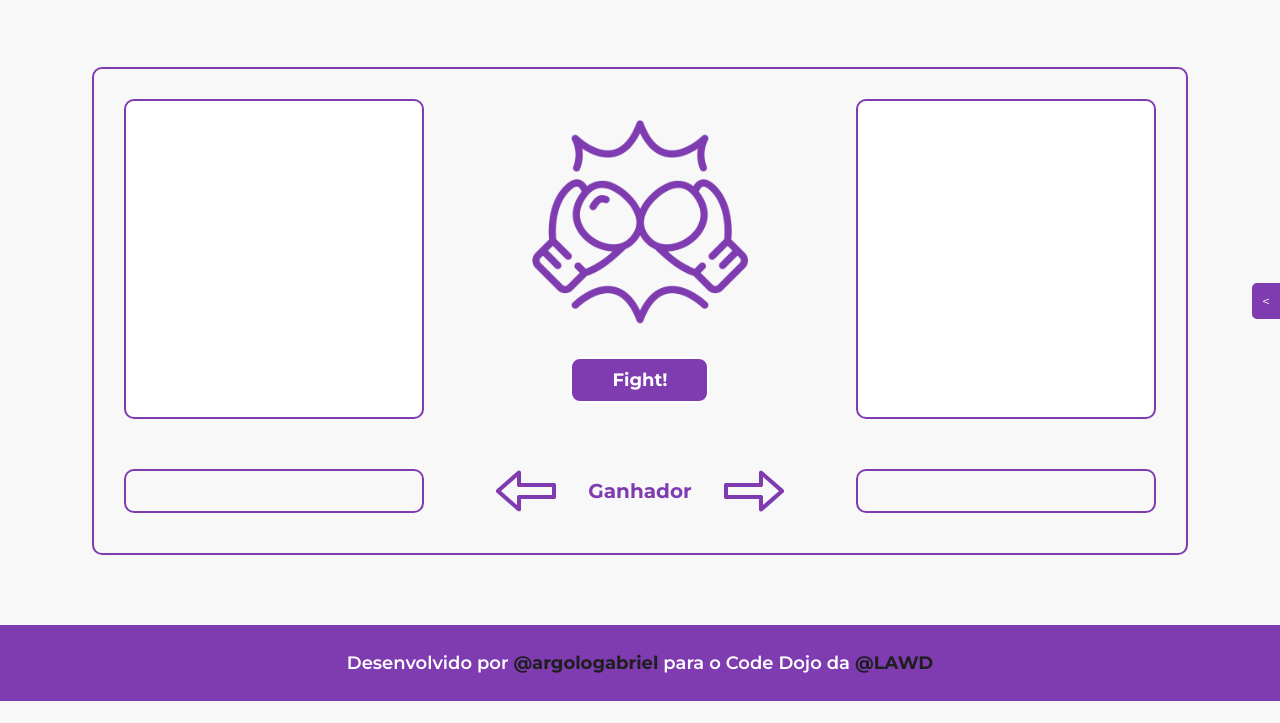
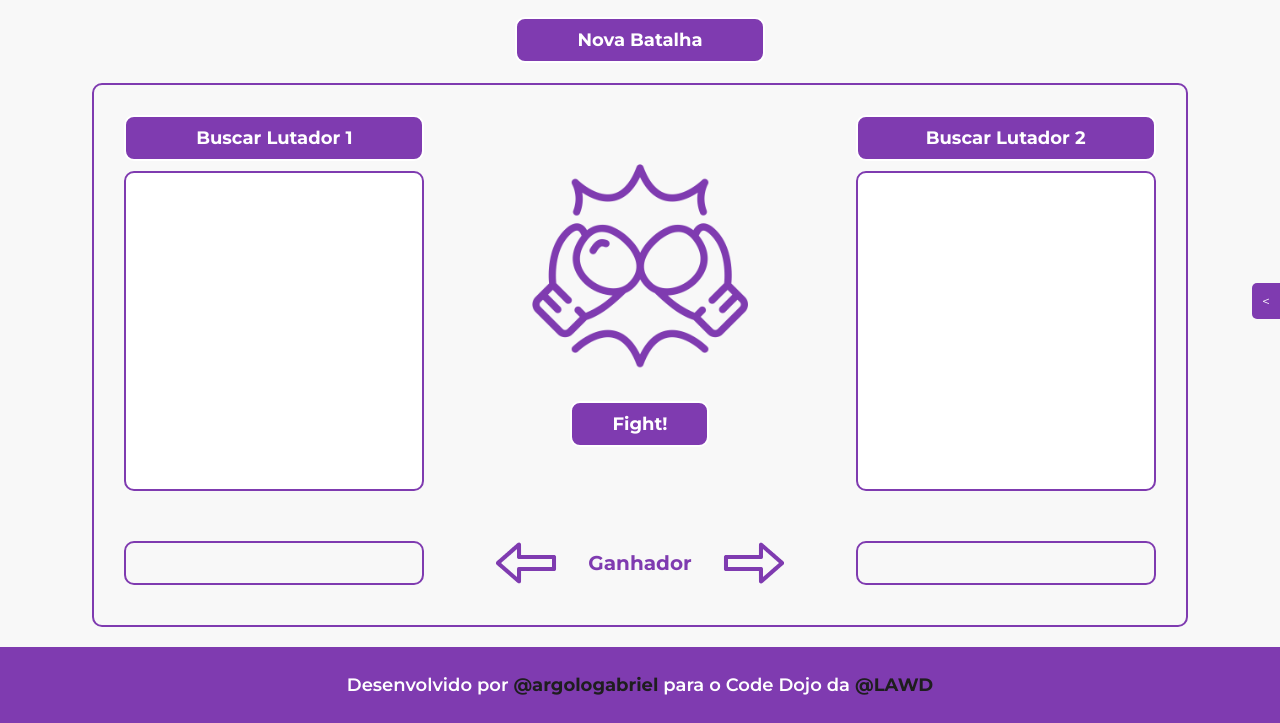
Before and after one commit to Lawd-UFS/coding-dojo-semac, a website: page public/index.html in a window 1280 px wide. Shown: the part 99-822 px from the top of the page. Before the commit the page ends 800 px from the top, so only its background shows below. Drawn offline with Linux system fonts and the light colour scheme.

Commit message:
feat: adiciona botão para iniciar uma nova batalha e botões para buscar os lutadores

```diff
--- a/public/index.html
+++ b/public/index.html
@@ -35,11 +35,17 @@
 
     <main class="main">
 
+      <button class="use-new-battle">Nova Batalha</button>
+
       <section class="full-ring">
 
         <div class="ring">
 
-          <div class="card"></div> <!-- Linguagem 1 -->
+          <div class="fighter">
+            <button class="use-button-fighter">Buscar Lutador 1</button>
+            <div class="card"></div> <!-- Linguagem 1 -->
+          </div>
+
 
           <div class="vs">
             <img class="gloves" src="assets/gloves.png">
@@ -48,7 +54,10 @@
             </div>
           </div>
 
-          <div class="card"></div> <!-- Linguagem 2 -->
+          <div class="fighter">
+            <button class="use-button-fighter">Buscar Lutador 2</button>
+            <div class="card"></div> <!-- Linguagem 2 -->
+          </div>
 
         </div>
 
--- a/public/styles/index.css
+++ b/public/styles/index.css
@@ -69,8 +69,21 @@
   border-radius: 10px;
   display: flex;
   flex-direction: column;
+  margin-top: 20px;
   padding: 30px;
   text-align: center;
+}
+
+.use-new-battle {
+  background-color: var(--low-purple);
+  border: 2px solid var(--full-white);
+  border-radius: 10px;
+  color: var(--full-white);
+  cursor: pointer;
+  font-size: 18px;
+  font-weight: bold;
+  padding: 10px 40px;
+  width: 250px;
 }
 
 .ring {
@@ -82,7 +95,20 @@
   min-width: 70%;
 }
 
+.fighter button {
+  background-color: var(--low-purple);
+  border: 2px solid var(--full-white);
+  border-radius: 10px;
+  color: var(--full-white);
+  cursor: pointer;
+  font-size: 18px;
+  font-weight: bold;
+  padding: 10px 40px;
+  width: 300px;
+}
+
 .card {
+  margin-top: 10px;
   background: var(--full-white);
   border: 2px solid var(--low-purple);
   border-radius: 10px;
@@ -108,22 +134,20 @@
 }
 
 .fight button {
-  align-items: center;
   background-color: var(--low-purple);
   border: 2px solid var(--full-white);
   border-radius: 10px;
   color: var(--full-white);
   cursor: pointer;
-  display: flex;
-  flex-direction: column;
   font-size: 18px;
   font-weight: bold;
   margin-top: 20px;
-  padding: 10px 40px;
-  text-align: center;
+  padding: 10px 40px
 }
 
-.fight button:hover {
+.fight button:hover,
+.fighter button:hover,
+.use-new-battle:hover {
   background-color: var(--hight-purple);
   transition: 0.3s;
 }
```
